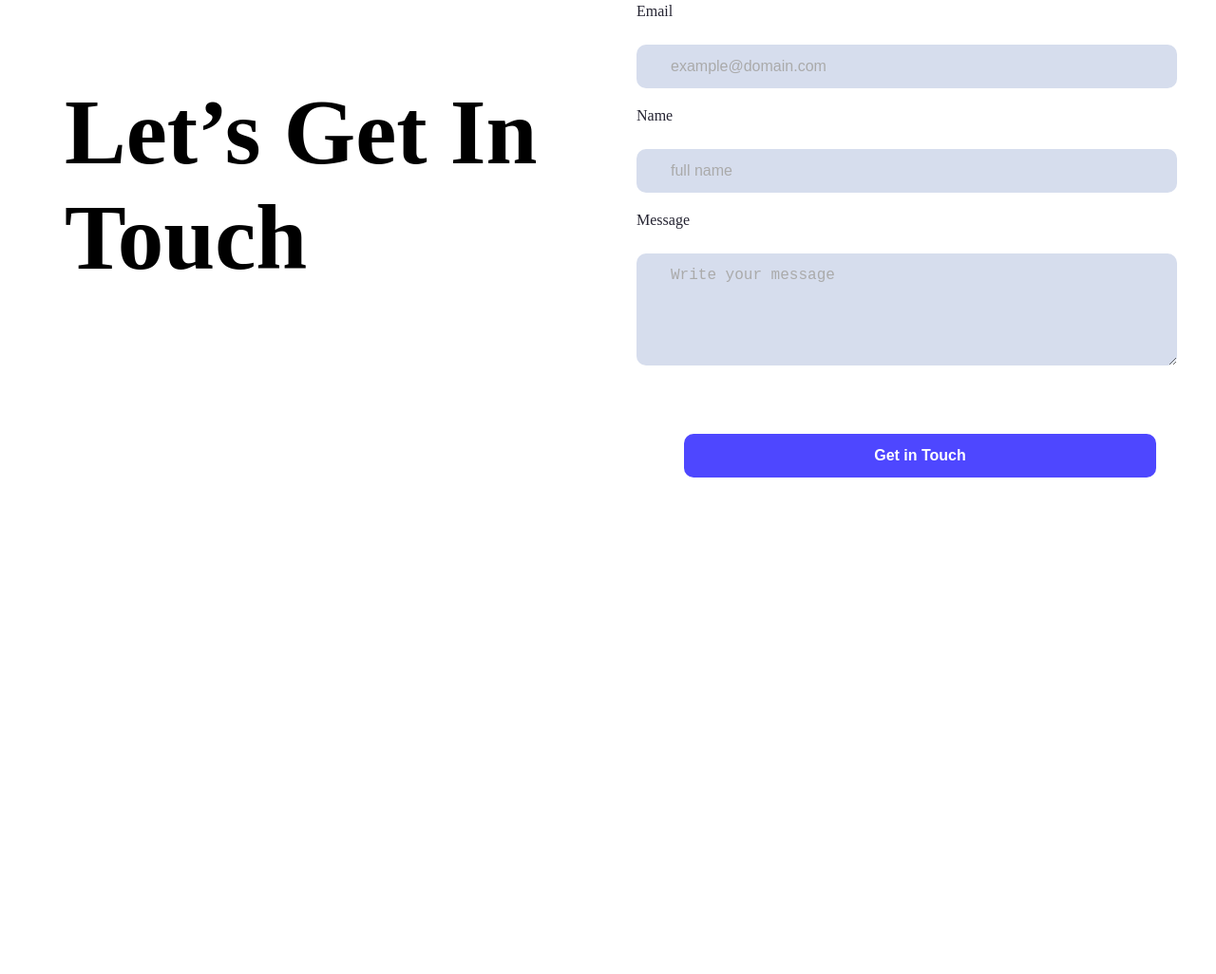
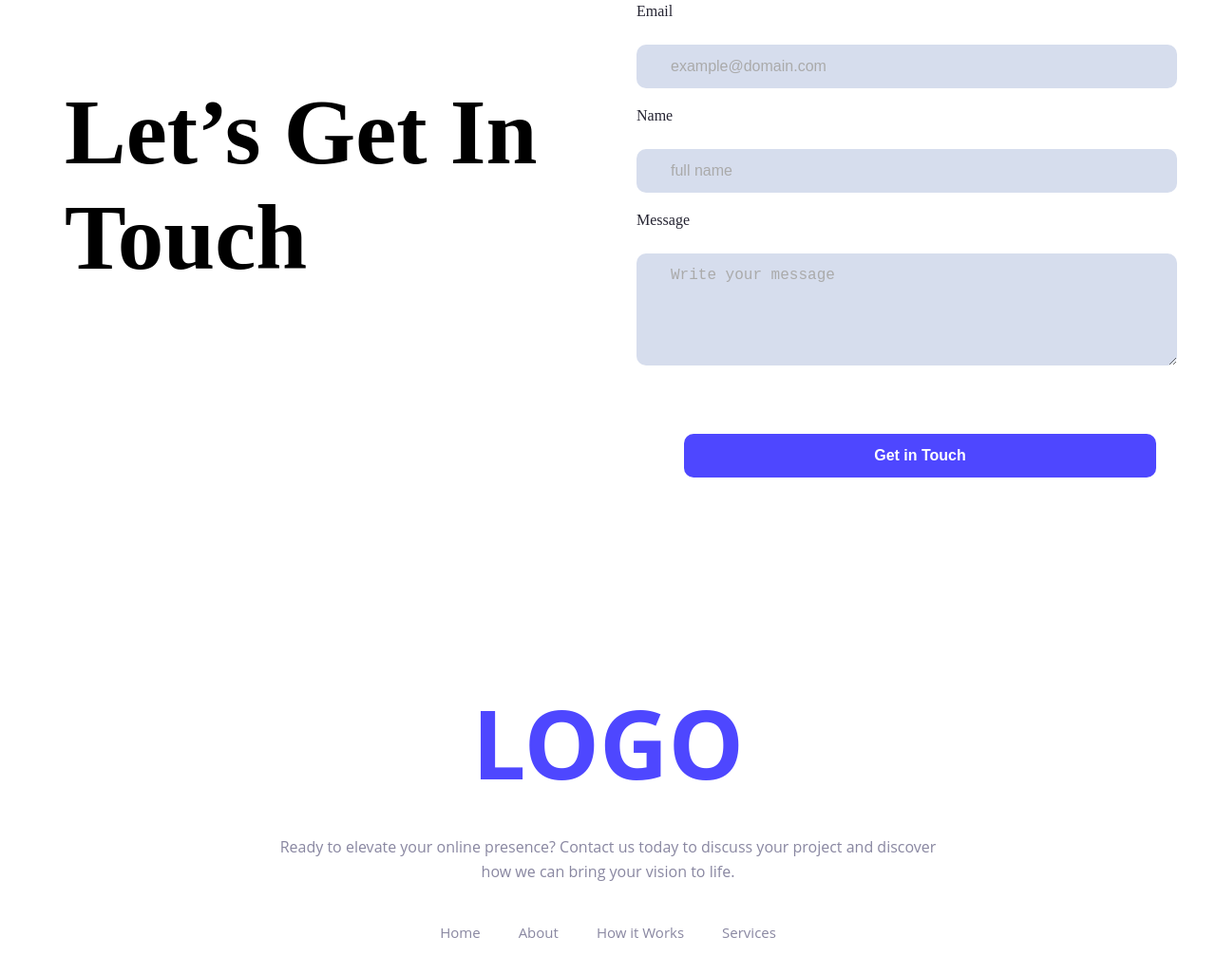
Before and after one commit to anikasaida/assignment1-repo, a plain HTML site: page index.html in a window 1280 px wide. Shown: the part 2750-3776 px from the top of the page at 95% size. Before the commit the page ends 3392 px from the top, so only its background shows below. Drawn offline with Linux system fonts and the light colour scheme.

Commit message:
Added footer section with logo and navigation links
Includes styled branding, description paragraph

```diff
--- a/index.html
+++ b/index.html
@@ -141,8 +141,17 @@
 </section>
 
     </main>
-    <footer>
-
+    <footer class="footer-section">
+<div class="footer-logo">LOGO</div>
+  <p class="footer-description">
+    Ready to elevate your online presence? Contact us today to discuss your project and discover how we can bring your vision to life.
+  </p>
+  <nav class="footer-nav">
+    <a href="https://www.youtube.com/watch?v=w5o0I51Ny0k">Home</a>
+    <a href="https://app-dash.programming-hero.com/payment/login/">About</a>
+    <a href="https://github.com/">How it Works</a>
+    <a href="https://youtu.be/y-_dJOszE94?si=bfYLoO5xDjERoJ2X">Services</a>
+  </nav>
     </footer>
 </body>
 </html>
--- a/styles/design.css
+++ b/styles/design.css
@@ -304,3 +304,43 @@ margin-top: auto;
   margin-bottom: 6px;
   color: #252432;
 }
+.footer-section {
+  background-color:#ffffff;
+  color: white;
+  text-align: center;
+  padding: 80px 40px;
+  font-family: "Open Sans", sans-serif;
+}
+
+.footer-logo {
+  font-size: 100px;
+  font-weight: bold;
+  margin-bottom: 30px;
+  color: #4E47FF;
+}
+
+.footer-description {
+  font-size: 16px;
+  color: #8987A1;
+  max-width: 700px;
+  margin: 0 auto 40px;
+  line-height: 1.6;
+}
+
+.footer-nav {
+  display: flex;
+  justify-content: center;
+  gap: 40px;
+  flex-wrap: wrap;
+  font-size: 15px;
+}
+
+.footer-nav a {
+  color: #8987A1;
+  text-decoration: none;
+
+}
+
+.footer-nav a:hover {
+  color: #00E0FF;
+}
```
